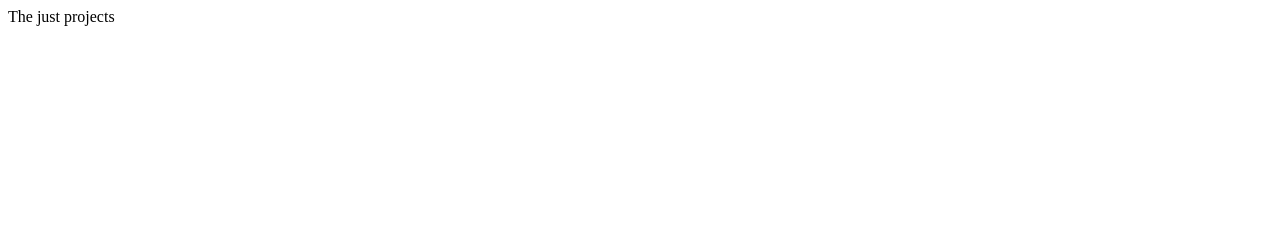
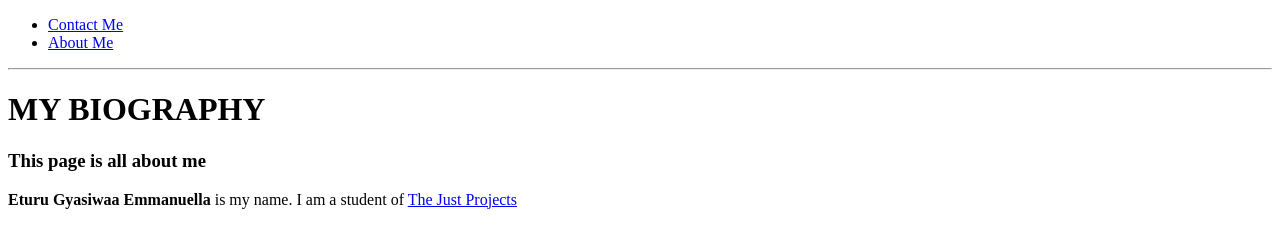
Before and after one commit to Gyasiwaa-wq/JustProject, a plain HTML site: page index.html in a window 1280 px wide. Drawn offline with Linux system fonts and the light colour scheme.

Commit message:
Update index.html

```diff
--- a/index.html
+++ b/index.html
@@ -1 +1,29 @@
-The just projects
+<!DOCTYPE html>
+<html>
+    <head>
+        <meta charset="utf-8">
+        <meta http-equiv="X-UA-Compatible" content="IE=edge">
+        <title>The Just Projects - My Bio</title>
+        <meta name="description" content="">
+        <meta name="viewport" content="width=device-width, initial-scale=1">
+        <link rel="stylesheet" href="style.css">
+
+    </head>
+    <body>
+        <header>
+            <nav class="header">
+                <ul class="list">
+                    <li class="list_item"><a class="nav_link" href="contact.html">Contact Me</a> </li>
+                    <li class="list_item"><a class="nav_link" href="about.html"> About Me</a></li>
+                </ul>
+            </nav>
+        </header>
+        <hr>
+        <h1 id="topic">MY BIOGRAPHY</h1>
+        <h3>This page is all about me</h3>
+        <p><strong>Eturu Gyasiwaa Emmanuella</strong> is my name. I am a student of <a class="just" href="www.thejustprojects.com">The Just Projects</a></p>
+
+
+
+    </body>
+</html>
```
